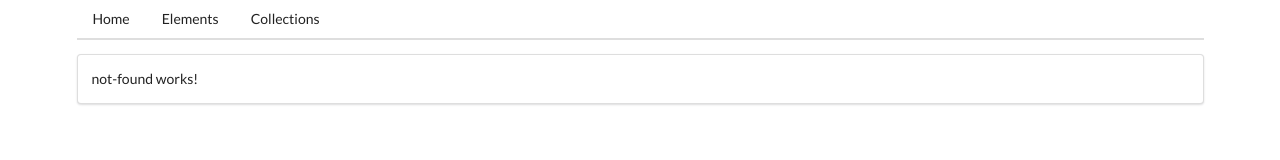
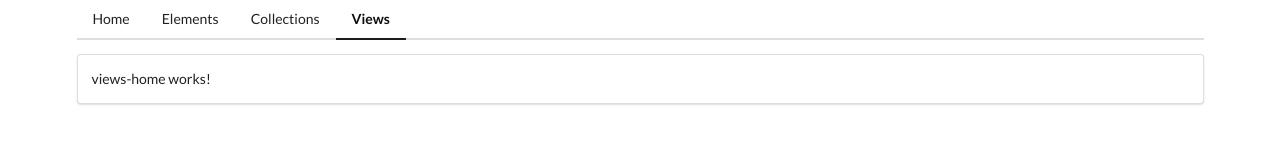
Before and after one commit to Idrees-Mo/ng-comps, an Angular app: page /views in a window 1280 px wide. Shown: the top 160 px of the page. Built offline with nearby package versions, Linux system fonts and the light colour scheme.

Commit message:
add views module and route

```diff
--- a/src/app/app-routing.module.ts
+++ b/src/app/app-routing.module.ts
@@ -16,6 +16,11 @@ const routes: Routes = [
         (m) => m.CollectionsModule
       ),
   },
+  {
+    path: 'views',
+    loadChildren: () =>
+      import('./views/views.module').then((m) => m.ViewsModule),
+  },
   { path: '', component: HomeComponent },
   { path: '**', component: NotFoundComponent },
 ];
--- a/src/app/app.component.html
+++ b/src/app/app.component.html
@@ -13,6 +13,7 @@
     <a routerLink="/collections" routerLinkActive="active" class="item"
       >Collections</a
     >
+    <a routerLink="/views" routerLinkActive="active" class="item">Views</a>
   </div>
   <div class="ui segment">
     <router-outlet> </router-outlet>
--- a/src/app/views/views-routing.module.ts
+++ b/src/app/views/views-routing.module.ts
@@ -1,10 +1,11 @@
 import { NgModule } from '@angular/core';
 import { RouterModule, Routes } from '@angular/router';
+import { ViewsHomeComponent } from './views-home/views-home.component';
 
-const routes: Routes = [];
+const routes: Routes = [{ path: '', component: ViewsHomeComponent }];
 
 @NgModule({
   imports: [RouterModule.forChild(routes)],
-  exports: [RouterModule]
+  exports: [RouterModule],
 })
-export class ViewsRoutingModule { }
+export class ViewsRoutingModule {}
```
